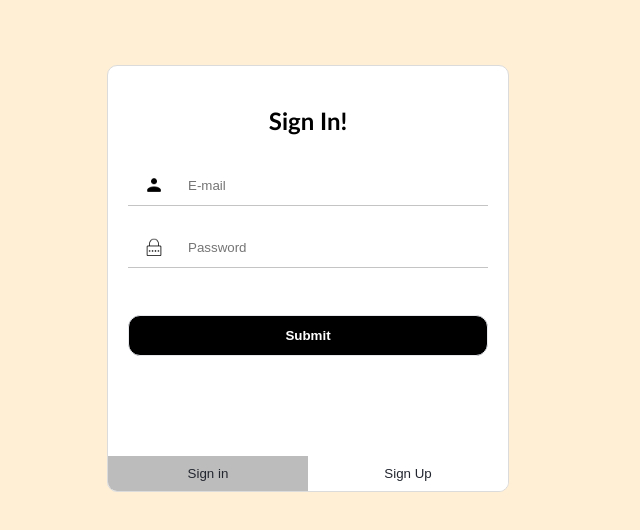
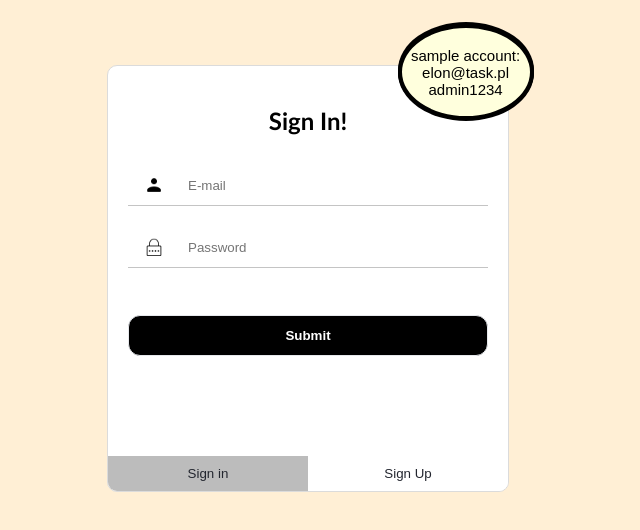
Before and after one commit to emil-owczarek/RodeoRecruit, a React (Create React App) app: page / in a window 1280 px wide. Shown: the top 530 px of the page, without its empty margins (332-972 px from the left). Built offline with nearby package versions, Linux system fonts and the light colour scheme.

Commit message:
add sample account hint

```diff
--- a/src/components/Auth.tsx
+++ b/src/components/Auth.tsx
@@ -46,6 +46,12 @@ function Auth() {
   return (
     <div className="auth-container">
       <div className="auth-container__box">
+        <div className="bubble b r hb">
+          sample account:
+          <br />
+          elon@task.pl
+          <br /> admin1234
+        </div>
         <form
           className="auth__form"
           onSubmit={(e) => handleSubmit(e, isLogIn ? 'login' : 'signup')}
--- a/src/styles/Auth.scss
+++ b/src/styles/Auth.scss
@@ -65,16 +65,40 @@
   }
 
   &__email-input {
-    @include background-with-image("../../public/user.webp");
+    @include background-with-image('../../public/user.webp');
   }
 
   &__password-input {
     &--1 {
-      @include background-with-image("../../public/confirm-password.webp");
+      @include background-with-image('../../public/confirm-password.webp');
     }
 
     &--2 {
-      @include background-with-image("../../public/password.webp");
+      @include background-with-image('../../public/password.webp');
     }
   }
 }
+
+.bubble {
+  position: absolute;
+  width: 10%;
+  height: 11%;
+  left: 57%;
+  top: 3%;
+  display: flex;
+  align-items: center;
+  justify-content: center;
+  text-align: center;
+  font-size: 15px;
+  background: #ffd;
+  box-shadow: 0 -0.25vmin, 0 0.125vmin;
+  font-family: Arial, Helvetica, sans-serif;
+}
+
+.b {
+  border: 0.5vmin solid black;
+}
+
+.r {
+  border-radius: 100%;
+}
```
